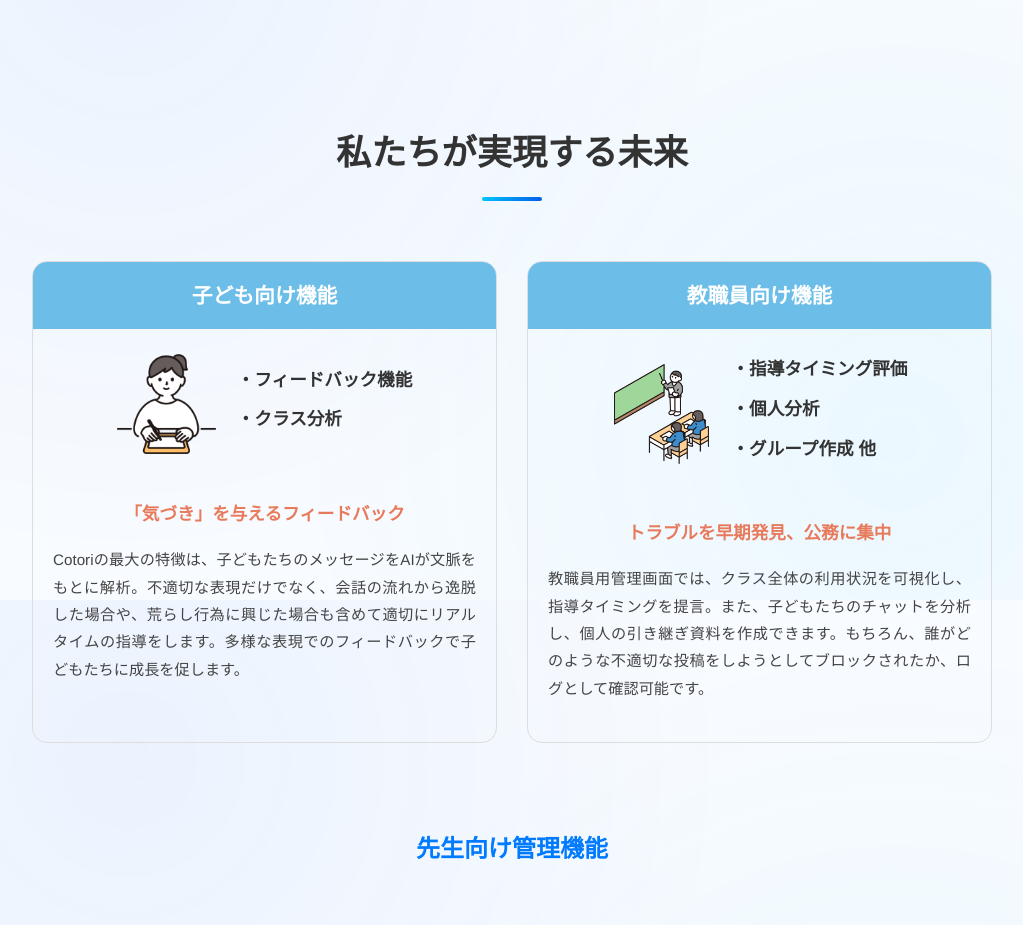
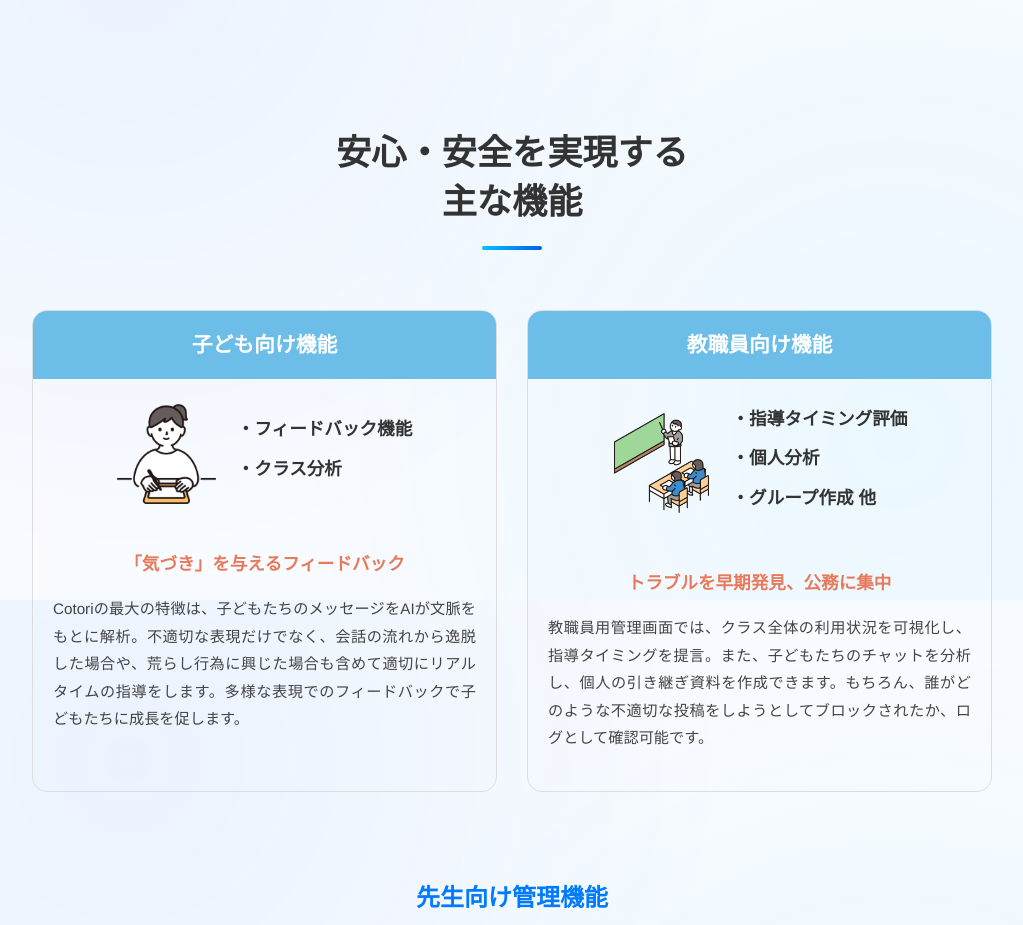
Before and after one commit to y-semba/sns-web, a React (Vite) app: page / in a window 1280 px wide. Shown: the part 2600-3525 px from the top of the page, without its empty margins (128-1151 px from the left). Built offline with nearby package versions, Linux system fonts and the light colour scheme.

Commit message:
meritとfeatureの統合

```diff
--- a/src/components/04_Merit/Merit.jsx
+++ b/src/components/04_Merit/Merit.jsx
@@ -10,7 +10,8 @@ const Merit = () => {
   return (
     <section className={`${styles.meritSection} sectionContainer`}>
       <h2 className={`sectionTitle ${styles.sectionTitle}`}>
-        私たちが実現する未来
+        安心・安全を実現する<br />
+        主な機能
       </h2>
 
       <div className={styles.meritContainer}>
```
